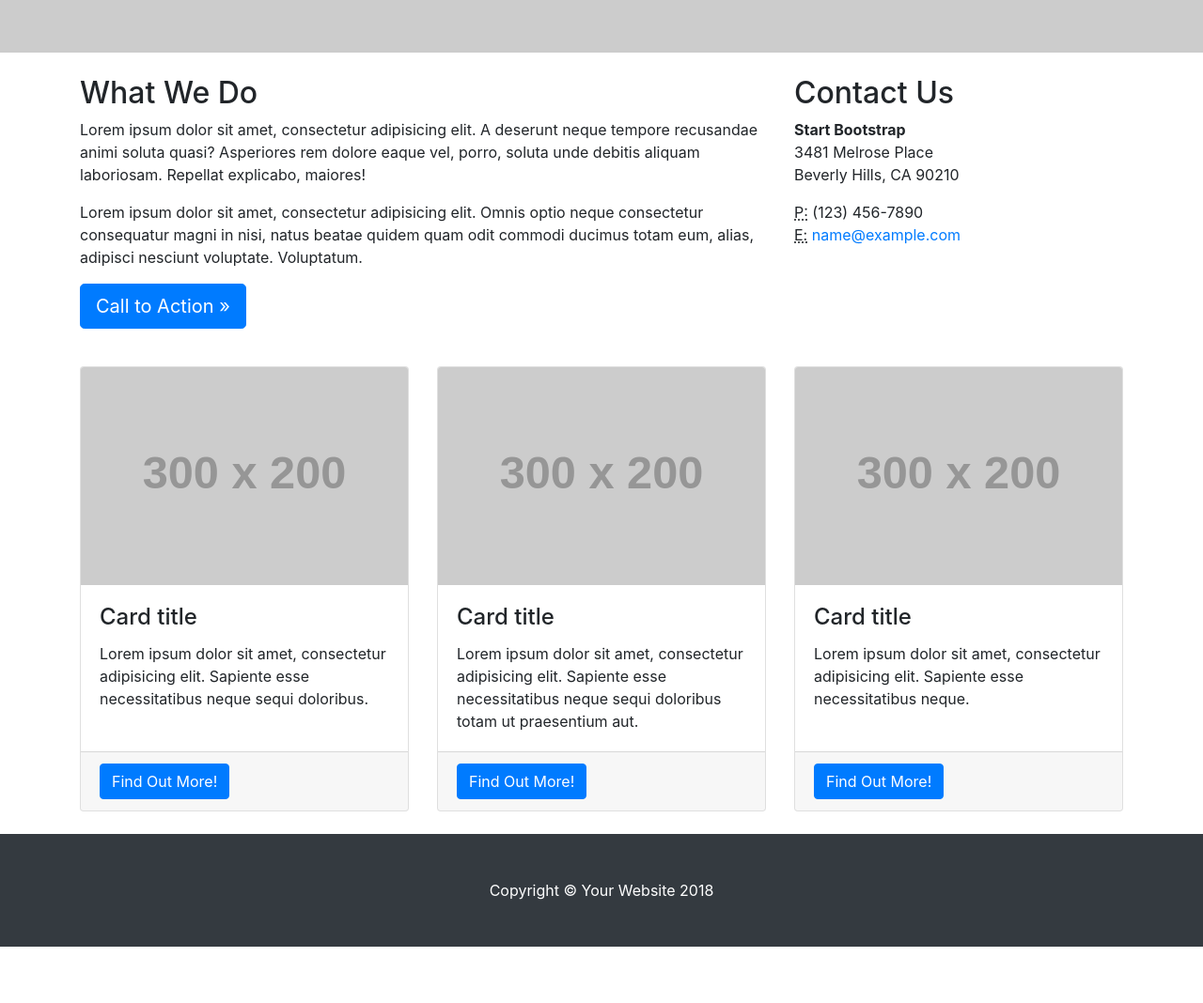
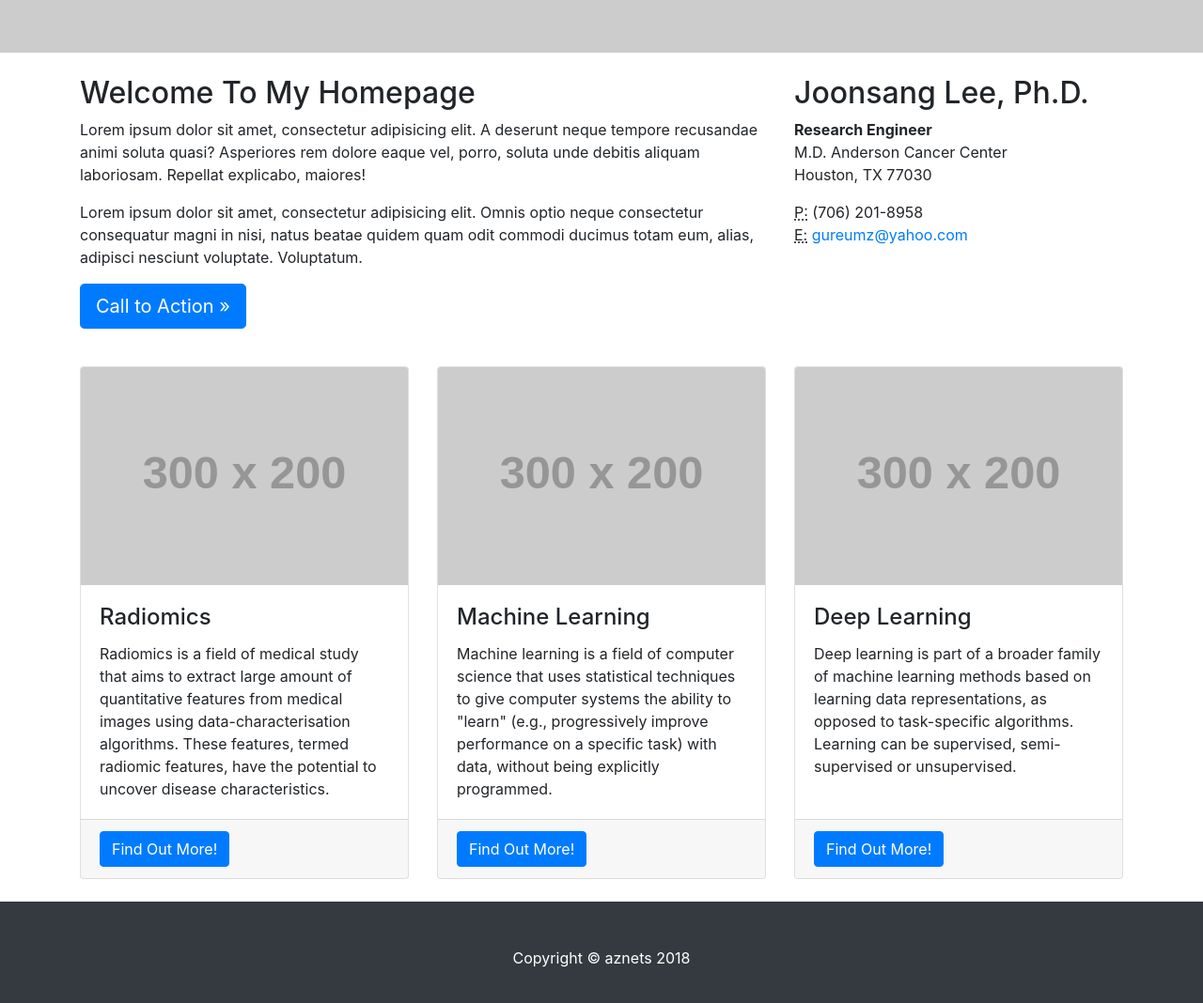
Before and after one commit to aznets/Main, a website: page index.html in a window 1280 px wide. Shown: the part 400-1468 px from the top of the page at 94% size. Before the commit the page ends 1408 px from the top, so only its background shows below. Drawn offline with Linux system fonts and the light colour scheme; placeholder pictures from the web are drawn by us.

Commit message:
modified

```diff
--- a/index.html
+++ b/index.html
@@ -8,7 +8,7 @@
     <meta name="description" content="">
     <meta name="author" content="">
 
-    <title>Business Frontpage - Start Bootstrap Template</title>
+    <title>aznets Home page</title>
 
     <!-- Bootstrap core CSS -->
     <link href="vendor/bootstrap/css/bootstrap.min.css" rel="stylesheet">
@@ -23,7 +23,7 @@
     <!-- Navigation -->
     <nav class="navbar navbar-expand-lg navbar-dark bg-dark fixed-top">
       <div class="container">
-        <a class="navbar-brand" href="#">Start Bootstrap</a>
+        <a class="navbar-brand" href="#">aznets</a>
         <button class="navbar-toggler" type="button" data-toggle="collapse" data-target="#navbarResponsive" aria-controls="navbarResponsive" aria-expanded="false" aria-label="Toggle navigation">
           <span class="navbar-toggler-icon"></span>
         </button>
@@ -38,10 +38,10 @@
               <a class="nav-link" href="#">About</a>
             </li>
             <li class="nav-item">
-              <a class="nav-link" href="#">Services</a>
+              <a class="nav-link" href="#">Research</a>
             </li>
             <li class="nav-item">
-              <a class="nav-link" href="#">Contact</a>
+              <a class="nav-link" href="#">Lecture</a>
             </li>
           </ul>
         </div>
@@ -64,7 +64,7 @@
 
       <div class="row">
         <div class="col-sm-8">
-          <h2 class="mt-4">What We Do</h2>
+          <h2 class="mt-4">Welcome To My Homepage</h2>
           <p>Lorem ipsum dolor sit amet, consectetur adipisicing elit. A deserunt neque tempore recusandae animi soluta quasi? Asperiores rem dolore eaque vel, porro, soluta unde debitis aliquam laboriosam. Repellat explicabo, maiores!</p>
           <p>Lorem ipsum dolor sit amet, consectetur adipisicing elit. Omnis optio neque consectetur consequatur magni in nisi, natus beatae quidem quam odit commodi ducimus totam eum, alias, adipisci nesciunt voluptate. Voluptatum.</p>
           <p>
@@ -72,19 +72,19 @@
           </p>
         </div>
         <div class="col-sm-4">
-          <h2 class="mt-4">Contact Us</h2>
+          <h2 class="mt-4">Joonsang Lee, Ph.D.</h2>
           <address>
-            <strong>Start Bootstrap</strong>
-            <br>3481 Melrose Place
-            <br>Beverly Hills, CA 90210
+            <strong>Research Engineer</strong>
+            <br>M.D. Anderson Cancer Center
+            <br>Houston, TX 77030
             <br>
           </address>
           <address>
             <abbr title="Phone">P:</abbr>
-            (123) 456-7890
+            (706) 201-8958
             <br>
             <abbr title="Email">E:</abbr>
-            <a href="mailto:#">name@example.com</a>
+            <a href="mailto:#">gureumz@yahoo.com</a>
           </address>
         </div>
       </div>
@@ -95,8 +95,8 @@
           <div class="card">
             <img class="card-img-top" src="http://placehold.it/300x200" alt="">
             <div class="card-body">
-              <h4 class="card-title">Card title</h4>
-              <p class="card-text">Lorem ipsum dolor sit amet, consectetur adipisicing elit. Sapiente esse necessitatibus neque sequi doloribus.</p>
+              <h4 class="card-title">Radiomics</h4>
+              <p class="card-text">Radiomics is a field of medical study that aims to extract large amount of quantitative features from medical images using data-characterisation algorithms. These features, termed radiomic features, have the potential to uncover disease characteristics.</p>
             </div>
             <div class="card-footer">
               <a href="#" class="btn btn-primary">Find Out More!</a>
@@ -107,8 +107,8 @@
           <div class="card">
             <img class="card-img-top" src="http://placehold.it/300x200" alt="">
             <div class="card-body">
-              <h4 class="card-title">Card title</h4>
-              <p class="card-text">Lorem ipsum dolor sit amet, consectetur adipisicing elit. Sapiente esse necessitatibus neque sequi doloribus totam ut praesentium aut.</p>
+              <h4 class="card-title">Machine Learning</h4>
+              <p class="card-text">Machine learning is a field of computer science that uses statistical techniques to give computer systems the ability to "learn" (e.g., progressively improve performance on a specific task) with data, without being explicitly programmed.</p>
             </div>
             <div class="card-footer">
               <a href="#" class="btn btn-primary">Find Out More!</a>
@@ -119,8 +119,8 @@
           <div class="card">
             <img class="card-img-top" src="http://placehold.it/300x200" alt="">
             <div class="card-body">
-              <h4 class="card-title">Card title</h4>
-              <p class="card-text">Lorem ipsum dolor sit amet, consectetur adipisicing elit. Sapiente esse necessitatibus neque.</p>
+              <h4 class="card-title">Deep Learning</h4>
+              <p class="card-text">Deep learning is part of a broader family of machine learning methods based on learning data representations, as opposed to task-specific algorithms. Learning can be supervised, semi-supervised or unsupervised.</p>
             </div>
             <div class="card-footer">
               <a href="#" class="btn btn-primary">Find Out More!</a>
@@ -137,7 +137,7 @@
     <!-- Footer -->
     <footer class="py-5 bg-dark">
       <div class="container">
-        <p class="m-0 text-center text-white">Copyright &copy; Your Website 2018</p>
+        <p class="m-0 text-center text-white">Copyright &copy; aznets 2018</p>
       </div>
       <!-- /.container -->
     </footer>
```
